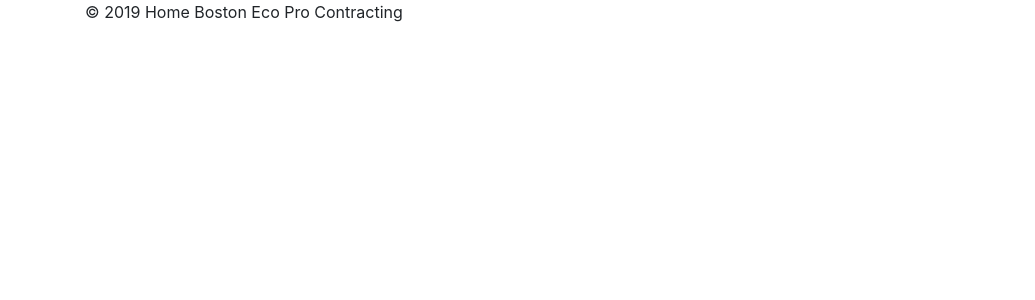
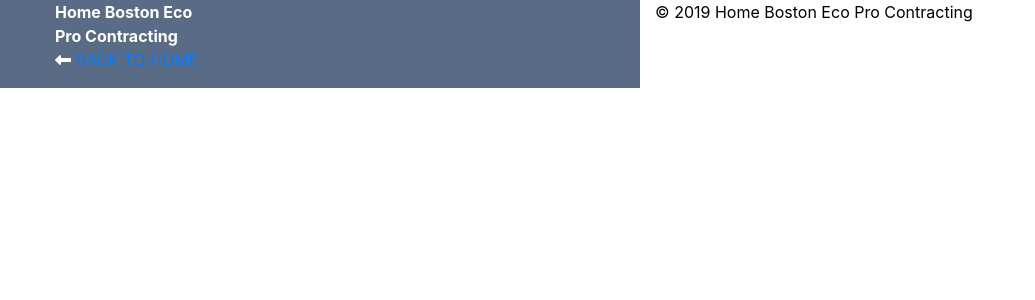
Before and after one commit to Coyas/bostonproecocontracting, a PHP site: page /sendMsg.php in a window 1280 px wide. Shown: the top 300 px of the page, without its empty margins (0-1035 px from the left). Run offline with PHP 8.4, Linux system fonts and the light colour scheme; some libraries are stand-ins or nearby versions.

Commit message:
fix coler code

```diff
--- a/assets/css/site.css
+++ b/assets/css/site.css
@@ -21,7 +21,7 @@ figcaption {
     background-color: black;
 }
 .tel a {
-    background-color: green;
+    background-color: #26a747;
     color: white;
     padding: 0.5%;
 }
@@ -43,7 +43,7 @@ ul{
     font-weight: 300;
 }
 .text .cabe {
-    color: green;
+    color: #26a747;
     font-weight: bold;
     margin-bottom: 1.5%;
 }
@@ -72,9 +72,20 @@ footer {
     position: fixed;
     bottom: 15%;
     right: 12.1%;
-    color: green;
+    color: #26a747;
 }
 
 /**
 fim de index.html
 **/
+#sendMsg {
+    background-color: #5a6c85;
+    color: white;
+}
+#text {
+    background-color: white;
+    color: black;
+}
+#sendMsg .head {
+    font-weight: bold;
+}
--- a/index.php
+++ b/index.php
@@ -56,8 +56,8 @@
     </section>
 
     <div class="msg">
-    <i class="fas fa-long-arrow-alt-down"></i>
-        <img src="assets/img/Log-06.svg" alt="send a message">
+        <i class="fas fa-long-arrow-alt-down"></i>
+        <a href="#"><img src="assets/img/Log-06.svg" alt="send a message"></a>
     </div>
 
     <footer class="container">
--- a/sendMsg.php
+++ b/sendmsg.php
@@ -16,17 +16,25 @@
   </head>
   <body>
 
-  <section class="container">
+  <section class="container-fluid">
+    <div class="row">
+        <div id="sendMsg" class="col-md-6">
+           <div class="row">
+               <div class="col-md-4">
+                   <ul>
+                       <li class="head">Home Boston Eco Pro Contracting</li>
+                       <li class="furo"><i class="fas fa-long-arrow-alt-left"></i><a href="index.php"> BACK TO HOME</a></li>
+                   </ul>
+               </div>
+           </div>
 
-  </section>
+        </div>
+        <div id="text" class="col-md-6">
 
-    <div class="container">
-        <div class="row">
-            <div class="col-md-12">
-                &copy; <?= Date('Y'); ?> Home Boston Eco Pro Contracting
-            </div>
+            <p class="footer">&copy; <?= Date('Y'); ?> Home Boston Eco Pro Contracting</p>
         </div>
     </div>
+  </section>
 
     <!-- Optional JavaScript -->
     <!-- jQuery first, then Popper.js, then Bootstrap JS -->
```
